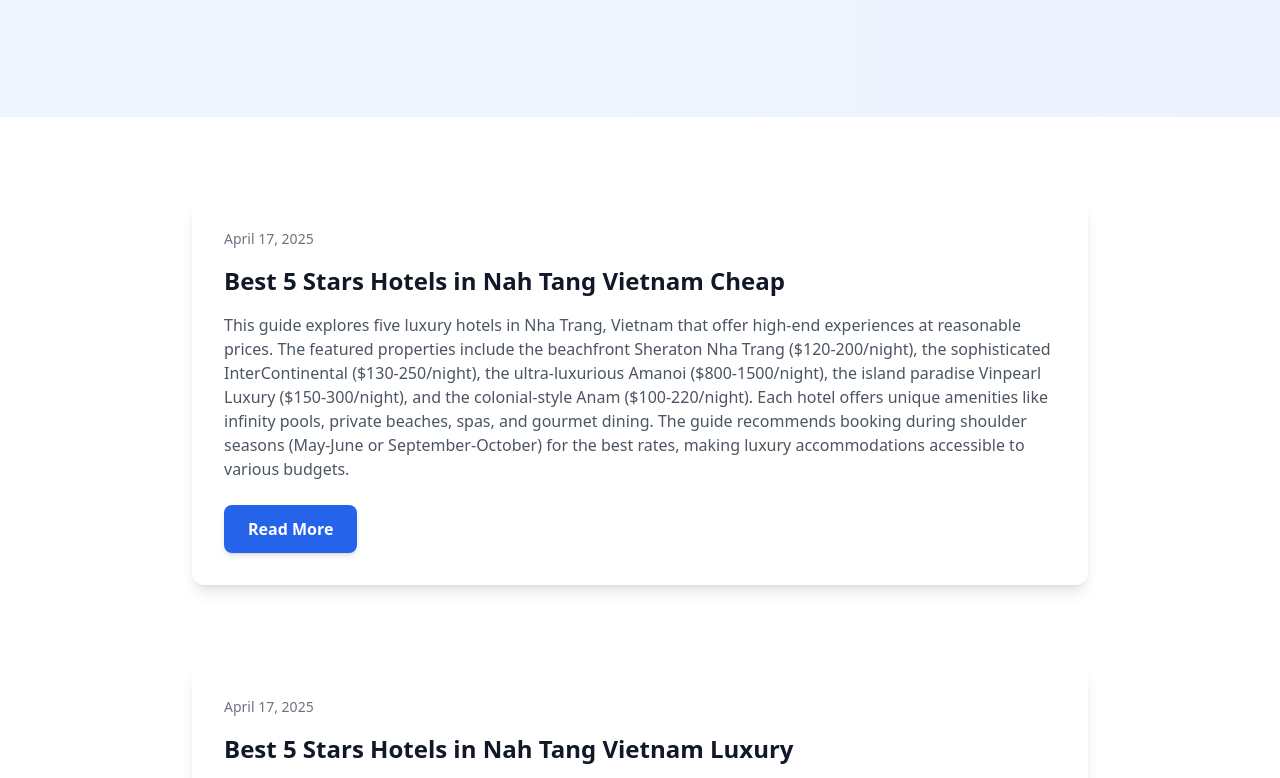
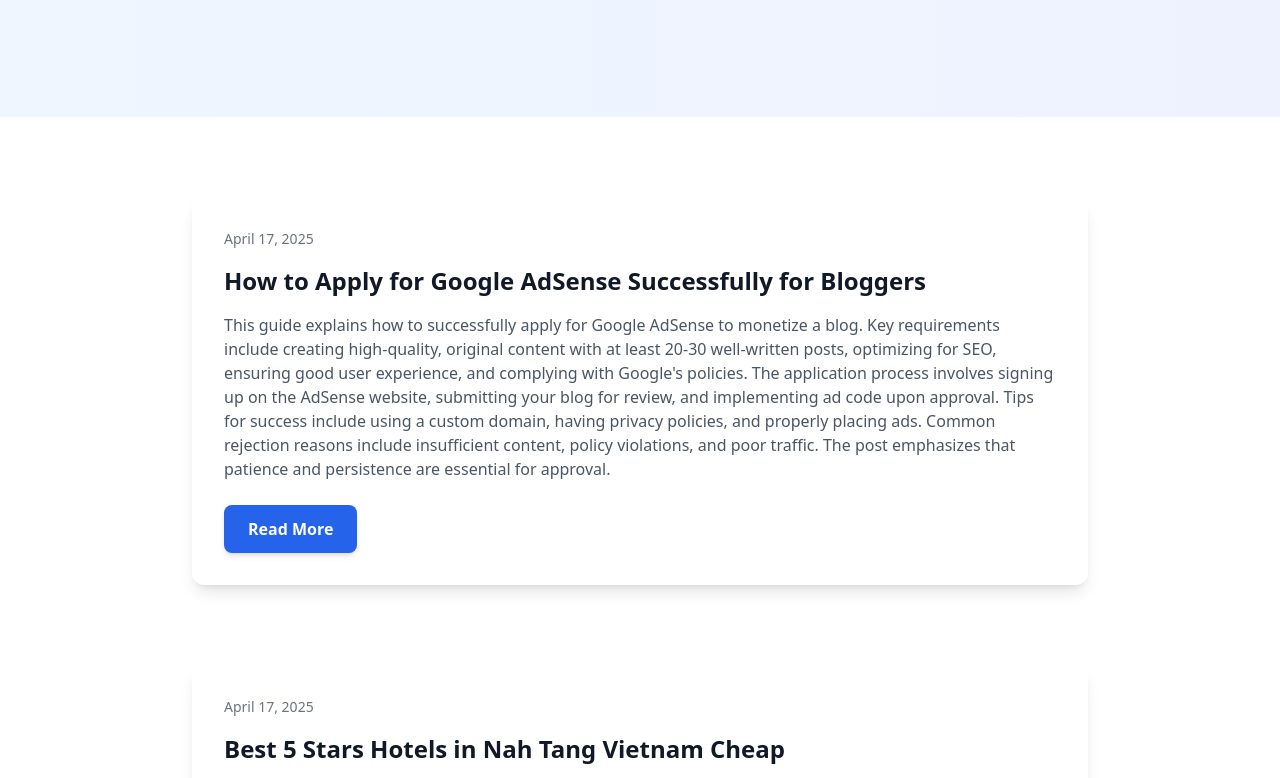
Before and after one commit to urblessedman/get-adsense-approved-with-powerful-seo-content-2025-04-17-32p8s, a plain HTML site: page blog.html in a window 1280 px wide. Shown: the part 247-1025 px from the top of the page. Drawn offline with nearby package versions, Linux system fonts and the light colour scheme.

Commit message:
Update blog listing with how-to-apply-for-google-adsense-successfully-for-bloggers-20250417-sim.html

```diff
--- a/blog.html
+++ b/blog.html
@@ -42,6 +42,23 @@
                     <div class="bg-white rounded-xl p-8 shadow-lg hover:shadow-xl transition-shadow duration-300">
                         <div class="text-sm text-gray-500 mb-4">April 17, 2025</div>
                         <h2 class="text-2xl font-bold text-gray-900 mb-4">
+                            <a href="https://urblessedman.github.io/get-adsense-approved-with-powerful-seo-content-2025-04-17-32p8s/blog/how-to-apply-for-google-adsense-successfully-for-bloggers-20250417-sim.html" class="hover:text-blue-600 transition-colors duration-300">
+                                How to Apply for Google AdSense Successfully for Bloggers
+                            </a>
+                        </h2>
+                        <p class="text-gray-600 mb-6">
+                            This guide explains how to successfully apply for Google AdSense to monetize a blog. Key requirements include creating high-quality, original content with at least 20-30 well-written posts, optimizing for SEO, ensuring good user experience, and complying with Google's policies. The application process involves signing up on the AdSense website, submitting your blog for review, and implementing ad code upon approval. Tips for success include using a custom domain, having privacy policies, and properly placing ads. Common rejection reasons include insufficient content, policy violations, and poor traffic. The post emphasizes that patience and persistence are essential for approval.
+                        </p>
+                        <a href="https://urblessedman.github.io/get-adsense-approved-with-powerful-seo-content-2025-04-17-32p8s/blog/how-to-apply-for-google-adsense-successfully-for-bloggers-20250417-sim.html" class="inline-block bg-blue-600 text-white font-semibold px-6 py-3 rounded-lg hover:bg-blue-700 transform hover:scale-105 transition-all duration-300 shadow-md">
+                            Read More
+                        </a>
+                    </div>
+                </div>
+
+                <div class="max-w-4xl mx-auto grid grid-cols-1 gap-10">
+                    <div class="bg-white rounded-xl p-8 shadow-lg hover:shadow-xl transition-shadow duration-300">
+                        <div class="text-sm text-gray-500 mb-4">April 17, 2025</div>
+                        <h2 class="text-2xl font-bold text-gray-900 mb-4">
                             <a href="https://urblessedman.github.io/get-adsense-approved-with-powerful-seo-content-2025-04-17-32p8s/blog/best-5-stars-hotels-in-nah-tang-vietnam-cheap-20250417-60y.html" class="hover:text-blue-600 transition-colors duration-300">
                                 Best 5 Stars Hotels in Nah Tang Vietnam Cheap
                             </a>
@@ -53,9 +70,7 @@
                             Read More
                         </a>
                     </div>
-                </div>
 
-                <div class="max-w-4xl mx-auto grid grid-cols-1 gap-10">
                     <div class="bg-white rounded-xl p-8 shadow-lg hover:shadow-xl transition-shadow duration-300">
                         <div class="text-sm text-gray-500 mb-4">April 17, 2025</div>
                         <h2 class="text-2xl font-bold text-gray-900 mb-4">
```
